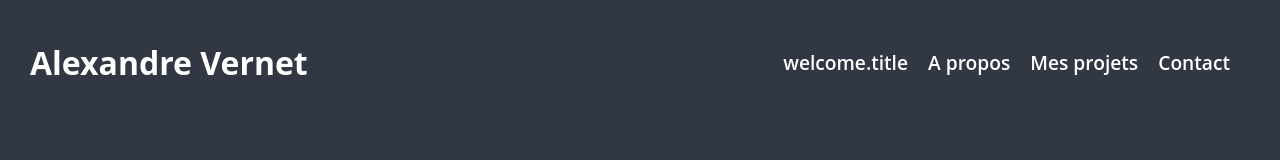
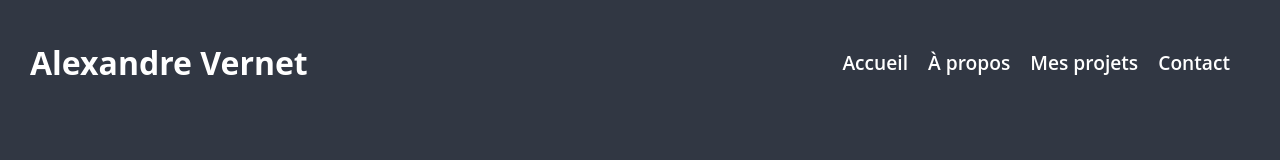
Before and after one commit to Alexandre-Vernet/portfolio, a React (Create React App) app: page / in a window 1280 px wide. Shown: the top 160 px of the page. Built offline with nearby package versions, Linux system fonts and the light colour scheme.

Commit message:
feat(translate): Add text translation

```diff
--- a/src/components/Header/Header.js
+++ b/src/components/Header/Header.js
@@ -4,8 +4,9 @@ import Bars from "../../Images/svg/Bars";
 import { useTranslation } from "react-i18next";
 
 const Header = () => {
-    const { t, i18n } = useTranslation('common');
+    const { t } = useTranslation('common');
     const [scrollPosition, setScrollPosition] = useState(0);
+
 
     useEffect(() => {
         const handleScroll = () => {
@@ -30,10 +31,10 @@ const Header = () => {
                 <h1>Alexandre Vernet</h1>
                 <nav>
                     <ul>
-                        <li><a href="#about">{t('welcome.title')}</a></li>
-                        <li><a href="#about">A propos</a></li>
-                        <li><a href="#projects">Mes projets</a></li>
-                        <li><a href="#contact">Contact</a></li>
+                        <li><a href="#about">{t('header.home')}</a></li>
+                        <li><a href="#about">{t('header.about')}</a></li>
+                        <li><a href="#projects">{t('header.projects')}</a></li>
+                        <li><a href="#contact">{t('header.contact')}</a></li>
                     </ul>
                 </nav>
                 <div className="bars">
--- a/src/index.js
+++ b/src/index.js
@@ -11,7 +11,7 @@ import common_en from "./translations/en/common.json";
 
 i18next.init({
     interpolation: { escapeValue: false },  // React already does escaping
-    lng: 'en',                              // language to use
+    lng: 'fr',                              // language to use
     resources: {
         en: {
             common: common_en               // 'common' is our custom namespace
--- a/src/translations/en/common.json
+++ b/src/translations/en/common.json
@@ -2,7 +2,21 @@
   "header": {
     "home": "Home",
     "about": "About",
-    "projects": "Projects",
+    "projects": "My projects",
     "contact": "Contact"
+  },
+  "about": {
+    "hello": "Hello, I'm",
+    "i_am": "I'm",
+    "developer": {
+      "fullstack": "a full-stack developer",
+      "frontend": "a front-end developer",
+      "backend": "a back-end developer",
+      "mobile": "a mobile developer",
+      "software": "a software developer",
+      "developer": "a developer"
+    },
+    "description": "I'm 23 years old, I live in Toulouse and I work as a software engineer at Capgemini.",
+    "download_cv": "Download my CV"
   }
 }
--- a/src/translations/fr/common.json
+++ b/src/translations/fr/common.json
@@ -1,5 +1,22 @@
 {
   "header": {
-    "home": "Accueil"
+    "home": "Accueil",
+    "about": "À propos",
+    "projects": "Mes projets",
+    "contact": "Contact"
+  },
+  "about": {
+    "hello": "Bonjour, je m'appelle",
+    "i_am": "Je suis",
+    "developer": {
+      "fullstack": "un developpeur full-stack",
+      "frontend": "un developpeur front-end",
+      "backend": "un developpeur back-end",
+      "mobile": "un developpeur mobile",
+      "software": "un developpeur logiciel",
+      "developer": "un developpeur"
+    },
+    "description": "J'ai 23 ans, j'habite à Toulouse et je travaille en tant qu'ingénieur logiciel chez Capgemini.",
+    "download_cv": "Télécharger mon CV"
   }
 }
```
